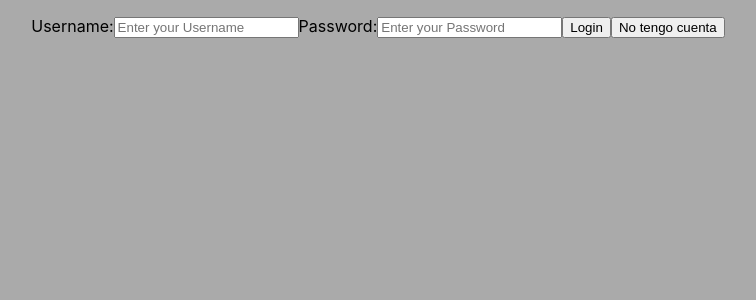
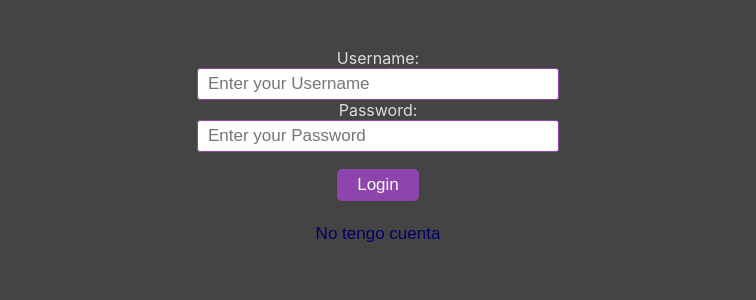
Before and after one commit to francogaliotti/Socket-IO-Truco, a React (Create React App) app in the folder react-client/: page / in a window 1280 px wide. Shown: the top 300 px of the page, without its empty margins (278-1034 px from the left). Built offline with nearby package versions, Linux system fonts and the light colour scheme.

Commit message:
new commit

```diff
--- a/react-client/src/App.tsx
+++ b/react-client/src/App.tsx
@@ -14,7 +14,7 @@ const AppContainer = styled.div`
   flex-direction: column;
   align-items: center;
   padding: 1em;
-  background-color: #aaa;
+  background-color: #444;
 `;
 
 
--- a/react-client/src/components/game/index.tsx
+++ b/react-client/src/components/game/index.tsx
@@ -5,6 +5,7 @@ import gameService from '../../services/gameService';
 import socketService from '../../services/socketService';
 import { fullDeck } from './fullDeck';
 import CardBack from '../../cards/Back.png'
+import authContext from '../../context/authContext';
 const tallyMarks = require("tally-marks");
 
 
@@ -104,7 +105,7 @@ const RightDeck = styled.div`
   margin-left: 400px;
   margin-top: -220px;
 `
-const ReturnButton = styled.button`
+export const ReturnButton = styled.button`
   outline: none;
   background-color: #8e44ad;
   color: #fff;
@@ -134,6 +135,8 @@ export interface IGameBoard {
     player1Score: number;
     player2Score: number;
     playerTurn: string
+    player1Name: string
+    player2Name: string
 }
 export interface IStartGame {
     symbol: "P1" | "P2";
@@ -151,6 +154,8 @@ function Game() {
 
     } = useContext(gameContext);
 
+    const {username} = useContext(authContext)
+
     const [board, setBoard] = useState<IGameBoard>({
         p1Hand: [],
         p2Hand: [],
@@ -159,7 +164,9 @@ function Game() {
         deck: fullDeck,
         player1Score: 0,
         player2Score: 0,
-        playerTurn: "P1"
+        playerTurn: "P1",
+        player1Name: "",
+        player2Name: ""
     })
 
     const shuffleCardsP1 = () => {
@@ -174,7 +181,8 @@ function Game() {
                 p1Table: [],
                 p2Table: [],
                 deck: newDeck,
-                playerTurn: "P2"
+                playerTurn: "P2",
+                player1Name: username
             }
             setBoard(newBoard)
             console.log(newBoard)
@@ -196,7 +204,8 @@ function Game() {
                 p1Table: [],
                 p2Table: [],
                 deck: newDeck,
-                playerTurn: "P1"
+                playerTurn: "P1",
+                player2Name: username
             }
             setBoard(newBoard)
             console.log(newBoard)
@@ -314,6 +323,7 @@ function Game() {
 
     return (
         <MainContainer>
+            <h4>Tu rival: {playerSymbol == "P1" ? board.player2Name : board.player1Name}</h4>
             <ReturnButton onClick={leaveRoom}>Volver a Inicio</ReturnButton>
             {rivalLeft && (
                 <h2>Tu Rival Abandonó la Partida</h2>
--- a/react-client/src/components/joinRoom/index.tsx
+++ b/react-client/src/components/joinRoom/index.tsx
@@ -1,13 +1,15 @@
 import React, { useContext, useState } from "react";
 import styled from "styled-components";
 import Swal from "sweetalert2";
+import authContext from "../../context/authContext";
 import gameContext from "../../context/gameContext";
 import gameService from "../../services/gameService";
 import socketService from "../../services/socketService";
+import { ReturnButton } from "../game";
 
 interface IJoinRoomProps { }
 
-const JoinRoomContainer = styled.div`
+export const JoinRoomContainer = styled.div`
   width: 100%;
   height: 100%;
   display: flex;
@@ -18,7 +20,7 @@ const JoinRoomContainer = styled.div`
   color: #ddd;
 `;
 
-const RoomIdInput = styled.input`
+export const RoomIdInput = styled.input`
   height: 30px;
   width: 20em;
   font-size: 17px;
@@ -28,7 +30,7 @@ const RoomIdInput = styled.input`
   padding: 0 10px;
 `;
 
-const JoinButton = styled.button`
+export const JoinButton = styled.button`
   outline: none;
   background-color: #8e44ad;
   color: #fff;
@@ -52,6 +54,8 @@ export function JoinRoom(props: IJoinRoomProps) {
   const [isJoining, setJoining] = useState(false);
 
   const { setInRoom, isInRoom, roomName, setRoomName } = useContext(gameContext);
+
+  const {username, setLogged} = useContext(authContext)
 
   const handleRoomNameChange = (e: React.ChangeEvent<any>) => {
     const value = e.target.value;
@@ -80,6 +84,7 @@ export function JoinRoom(props: IJoinRoomProps) {
   return (
     <form onSubmit={joinRoom}>
       <JoinRoomContainer>
+      <h4>Hola {username}!</h4>
         <h4>Ingrese el ID de la sala</h4>
         <RoomIdInput
           placeholder="Room ID"
@@ -89,6 +94,7 @@ export function JoinRoom(props: IJoinRoomProps) {
         <JoinButton type="submit" disabled={isJoining}>
           {isJoining ? "Ingresando..." : "Ingresar"}
         </JoinButton>
+        <ReturnButton onClick={()=>setLogged(false)}>Cerrar sesión</ReturnButton>
       </JoinRoomContainer>
     </form>
   );
--- a/react-client/src/index.css
+++ b/react-client/src/index.css
@@ -1,6 +1,6 @@
 body {
   margin: 0;
-  background-color: #aaa;
+  background-color: #444;
     padding: 0px;
   font-family: -apple-system, BlinkMacSystemFont, 'Segoe UI', 'Roboto', 'Oxygen',
     'Ubuntu', 'Cantarell', 'Fira Sans', 'Droid Sans', 'Helvetica Neue',
--- a/react-client/src/pages/login/index.tsx
+++ b/react-client/src/pages/login/index.tsx
@@ -1,8 +1,28 @@
 import axios from 'axios'
 import React, { useContext, useState } from 'react'
+import styled from 'styled-components'
 import Swal from 'sweetalert2'
+import { JoinButton, JoinRoomContainer, RoomIdInput } from '../../components/joinRoom'
 import authContext from '../../context/authContext'
 
+export const RegisterButton = styled.button`
+  outline: none;
+  background-color: transparent;
+  color: #006;
+  font-size: 17px;
+  border: 2px solid transparent;
+  border-radius: 5px;
+  padding: 4px 18px;
+  transition: all 230ms ease-in-out;
+  margin-top: 1em;
+  cursor: pointer;
+
+  &:hover {
+    background-color: transparent;
+    text-decoration: underline;
+    color: #fff;
+  }
+`;
 
 function Login() {
 
@@ -13,20 +33,20 @@ function Login() {
 
 
   return (
-    <div className='loginContainer'>
+    <JoinRoomContainer>
       <label>Username:</label>
-      <input
+      <RoomIdInput
         type="text"
         onChange={(event) => { setCurrentUsername(event.target.value) }}
         placeholder="Enter your Username"
       />
       <label>Password:</label>
-      <input
+      <RoomIdInput
         type="password"
         onChange={(event) => { setPassword(event.target.value) }}
         placeholder="Enter your Password"
       />
-      <button onClick={async () => {
+      <JoinButton onClick={async () => {
         await axios.post('http://localhost:9000/login', {
           'username': username,
           'password': password
@@ -50,10 +70,10 @@ function Login() {
           }
         })
 
-      }}>Login</button>
-      <button onClick={()=> setHasAccount(false)}>No tengo cuenta</button>
+      }}>Login</JoinButton>
+      <RegisterButton onClick={()=> setHasAccount(false)}>No tengo cuenta</RegisterButton>
 
-    </div>
+    </JoinRoomContainer>
   )
 }
 
--- a/react-client/src/pages/register/index.tsx
+++ b/react-client/src/pages/register/index.tsx
@@ -2,9 +2,10 @@ import React, { useContext } from 'react'
 import axios from "axios"
 import { Formik, Form, Field, ErrorMessage } from 'formik'
 import * as Yup from 'yup'
-import { useNavigate } from 'react-router-dom'
 import Swal from 'sweetalert2'
 import authContext from '../../context/authContext'
+import { JoinButton, JoinRoomContainer } from '../../components/joinRoom'
+import "./register.css"
 
 function Register() {
   const { setUsername, setLogged, setHasAccount } = useContext(authContext)
@@ -37,10 +38,10 @@ function Register() {
     })
   }
   return (
-    <div className='registerContainer'>
-      <div className='registerComponent'>
     <Formik initialValues={initialValues} onSubmit={onSubmit} validationSchema={validationSchema}>
+
       <Form className="formContainer">
+        <JoinRoomContainer>
           <label>Username: </label>
           <ErrorMessage name='username' component='span' />
           <Field
@@ -71,11 +72,11 @@ function Register() {
             id="fieldAddRecord"
             name="email"
             placeholder="Your email" />
-            <button type='submit'>Register</button>
+          <JoinButton type='submit'>Register</JoinButton>
+        </JoinRoomContainer>
       </Form>
     </Formik>
-      </div>
-    </div>
+
   )
 }
 
--- /dev/null
+++ b/react-client/src/pages/register/register.css
@@ -0,0 +1,9 @@
+#fieldAddRecord  {
+    height: 30px;
+    width: 20em;
+    font-size: 17px;
+    outline: none;
+    border: 1px solid #8e44ad;
+    border-radius: 3px;
+    padding: 0 10px;
+}
```
Also changed, not shown: react-client/src/services/authService/index.ts (deleted, +0 -30 lines). Lines whose indentation alone changed are shown as unchanged.
